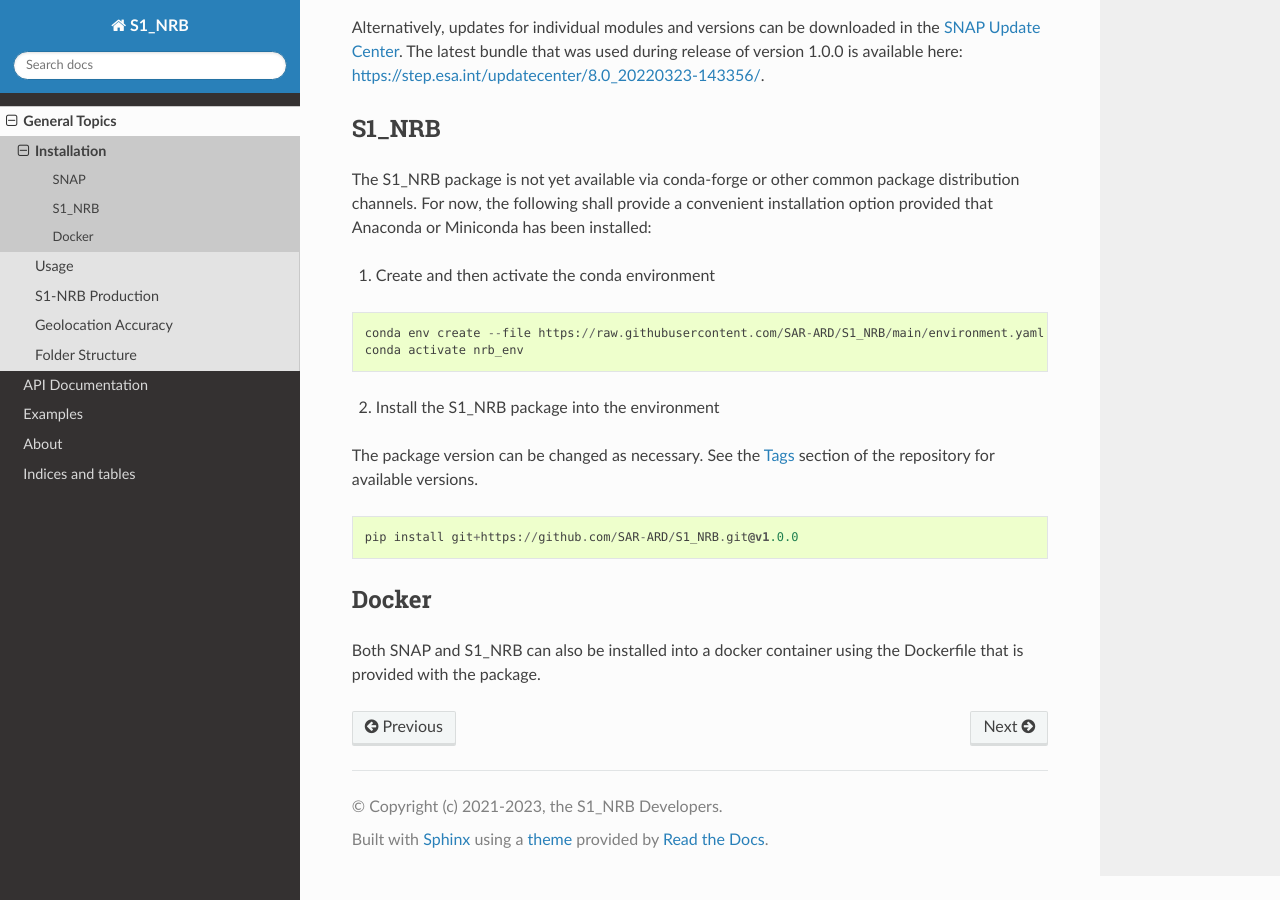
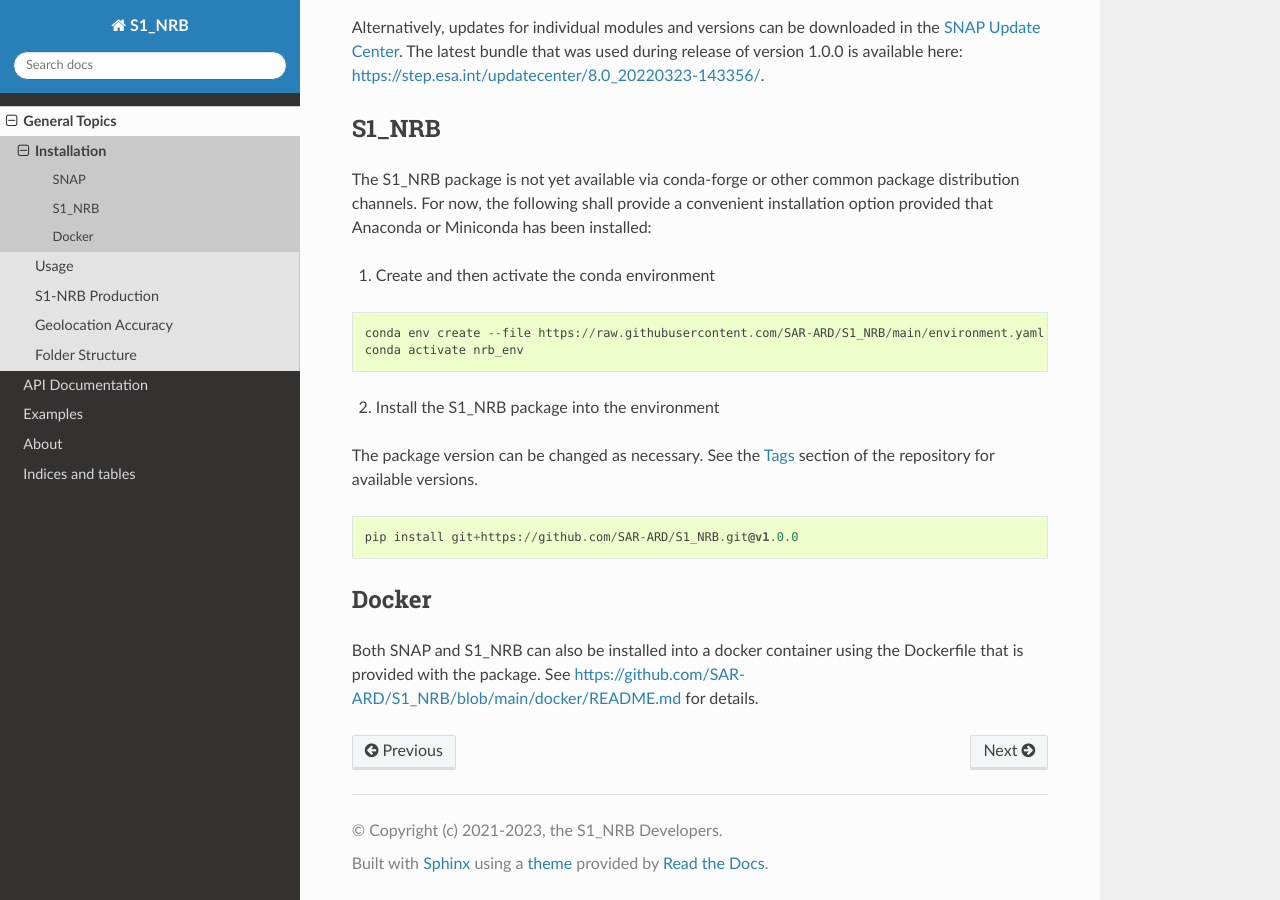
Before and after one commit to SAR-ARD/s1ard, a Sphinx documentation site: the page built from docs/general/installation.rst, in a window 1280 px wide and 900 px high, scrolled down 559 px. Built offline with Sphinx 7.4.7 and the Read the Docs theme 2.0.0, drawn with Linux system fonts in a browser that asks for light colours.

Commit message:
[docs] add reference to docker/README.md

```diff
--- a/docs/general/installation.rst
+++ b/docs/general/installation.rst
@@ -52,3 +52,4 @@
 ------
 
 Both SNAP and S1_NRB can also be installed into a docker container using the Dockerfile that is provided with the package.
+See https://github.com/SAR-ARD/S1_NRB/blob/main/docker/README.md for details.
```
